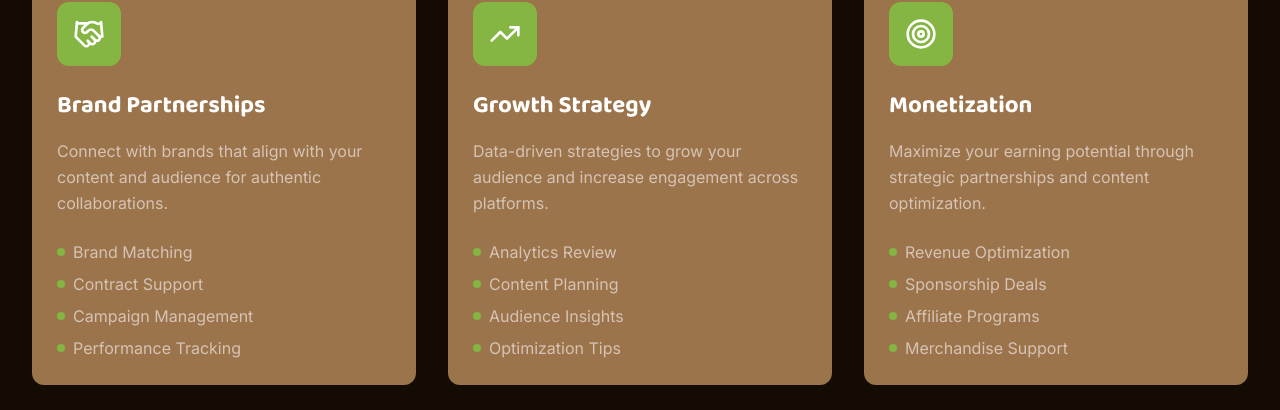
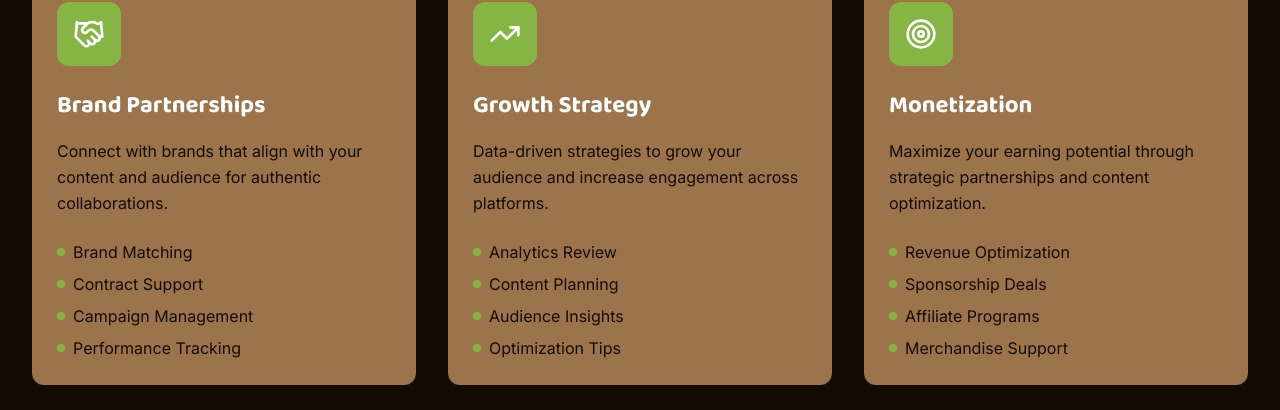
Before and after one commit to FruitStudioUK/Fruit-Site, a Next.js app: page / in a window 1280 px wide. Shown: the part 1815-2225 px from the top of the page. Built offline with nearby package versions, Linux system fonts and the light colour scheme.

Commit message:
Update Services.tsx

```diff
--- a/components/Services.tsx
+++ b/components/Services.tsx
@@ -119,7 +119,7 @@ export function Services() {
                 style={{ animationDelay: `${index * 0.2}s` }}
               >
                 <div className="w-16 h-16 bg-primary-orange rounded-xl flex items-center justify-center mb-6 group-hover:scale-110 transition-transform duration-300">
-                  <service.icon className="w-8 h-8 text-white" />
+                  <service.icon className="w-8 h-8 text-dark" />
                 </div>
                 <h4 className="text-2xl font-baloo2 font-bold text-dark mb-4">
                   {service.title}
@@ -160,19 +160,19 @@ export function Services() {
                 style={{ animationDelay: `${index * 0.2}s` }}
               >
                 <div className="w-16 h-16 bg-secondary-green rounded-xl flex items-center justify-center mb-6 group-hover:scale-110 transition-transform duration-300">
-                  <service.icon className="w-8 h-8 text-white" />
+                  <service.icon className="w-8 h-8 text-dark" />
                 </div>
-                <h4 className="text-2xl font-baloo2 font-bold text-white mb-4">
+                <h4 className="text-2xl font-baloo2 font-bold text-dark mb-4">
                   {service.title}
                 </h4>
-                <p className="text-text-gray mb-6 leading-relaxed">
+                <p className="text-text-dark mb-6 leading-relaxed">
                   {service.description}
                 </p>
                 <ul className="space-y-2">
                   {service.features.map((feature, idx) => (
                     <li key={idx} className="flex items-center space-x-2">
                       <div className="w-2 h-2 bg-secondary-green rounded-full"></div>
-                      <span className="text-text-gray">{feature}</span>
+                      <span className="text-text-dark">{feature}</span>
                     </li>
                   ))}
                 </ul>
```
